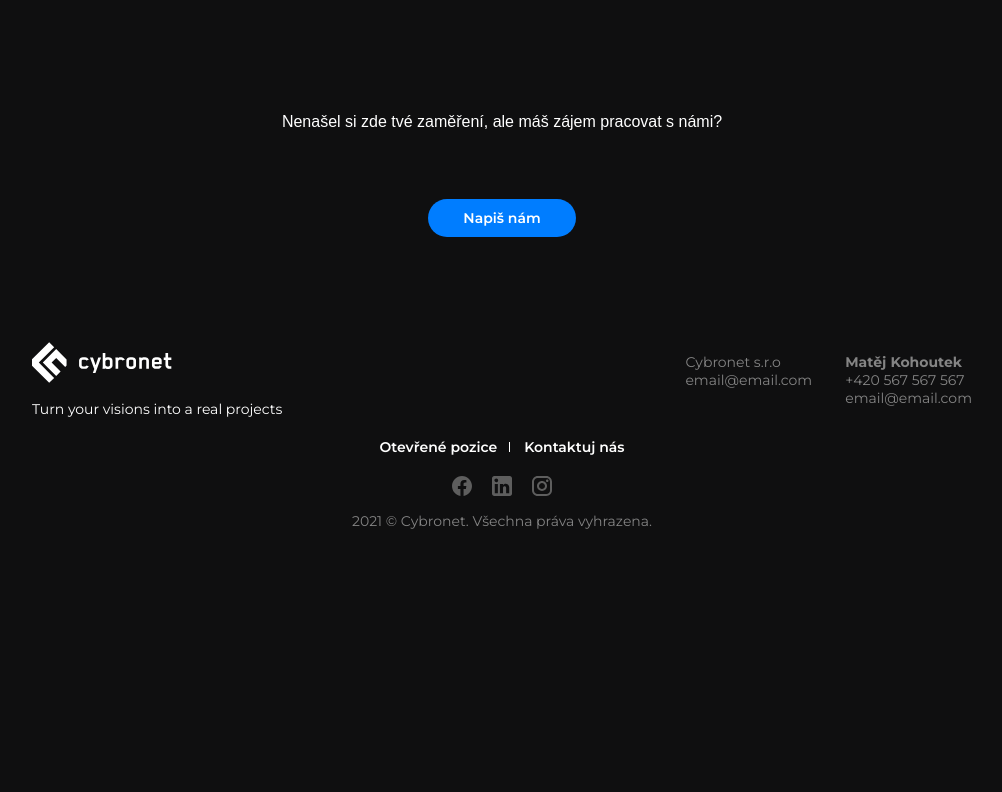
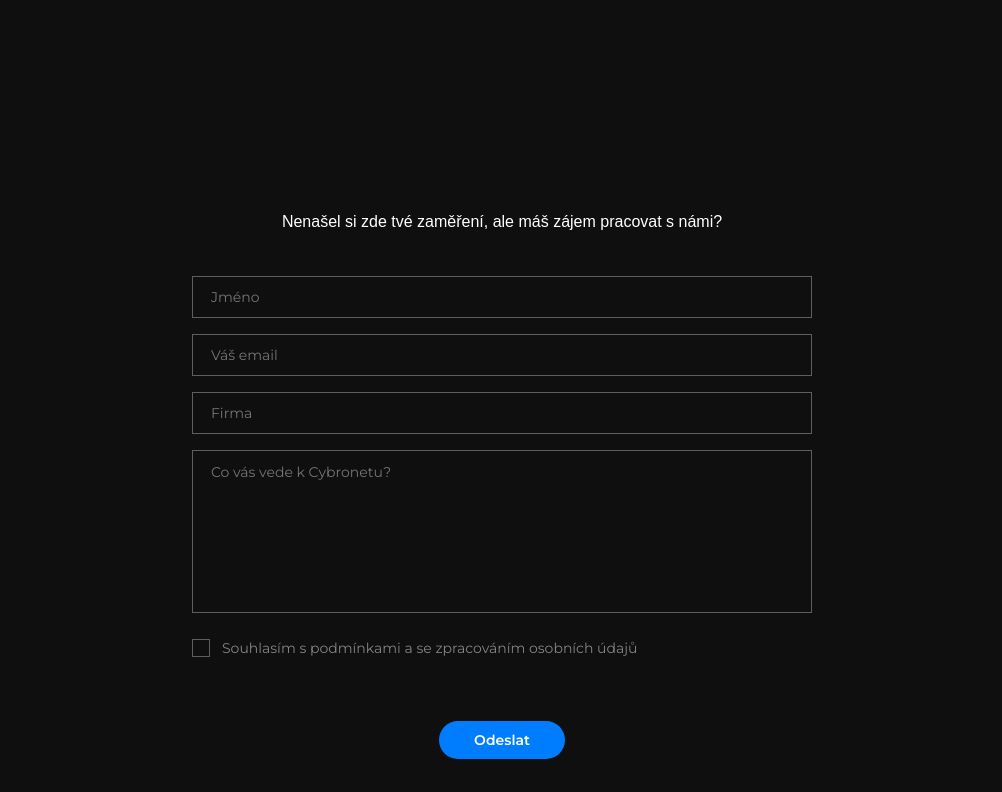
Before and after one commit to Phunkhouse/cybronet-cs, a website built with webpack: page prod/kariera.html in a window 1280 px wide. Shown: the part 468-1260 px from the top of the page, without its empty margins (138-1140 px from the left). Before the commit the page ends 1128 px from the top, so only its background shows below. Built offline with nearby package versions, Linux system fonts and the light colour scheme; a web font is replaced by a local one.

Commit message:
Prod fix

```diff
--- a/js/components/contact-form.js
+++ b/js/components/contact-form.js
@@ -158,7 +158,6 @@ export function contactForm({ homePage }) {
     const errors = document.querySelectorAll('.contact-form__error')
 
     if (Array.from(errors).length === 0) form.submit()
-
   }
 
   function submitControl() {
--- a/prod/kariera.html
+++ b/prod/kariera.html
@@ -81,10 +81,10 @@
         </a>
       </div>
       <div class='careers__bottom'>
-        <p class='careers__text'>Nenašel si zde tvé zaměření, ale máš zájem pracovat s námi?</p>
-        <a href='/cybronet-cs/#contact' class='btn btn--primary careers__btn'>
-          Napiš nám
-        </a>
+        <div class='contact'>
+          <p class='careers__text'>Nenašel si zde tvé zaměření, ale máš zájem pracovat s námi?</p>
+          <div id='contact-form-wrapper'></div>
+        </div>
       </div>
     </section>
   </main>
```
Also changed, not shown: dist/kariera.html.
